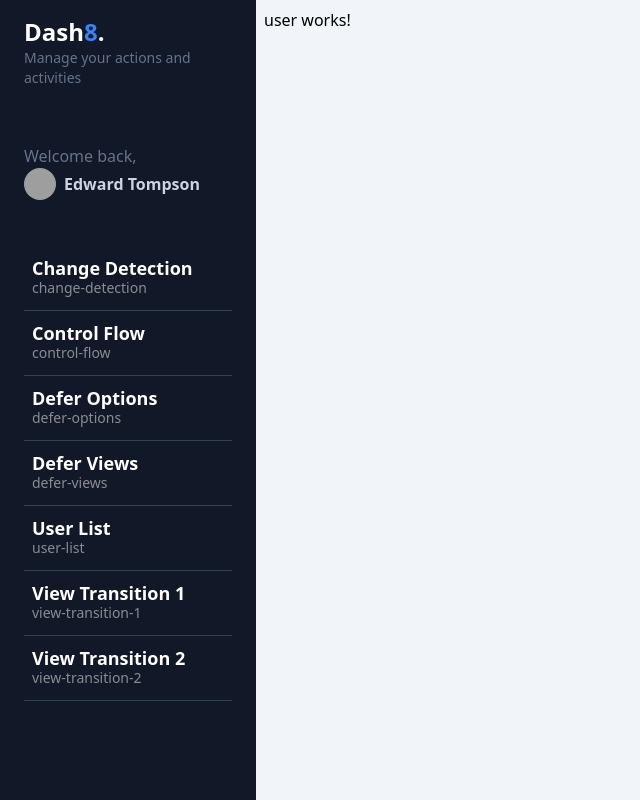
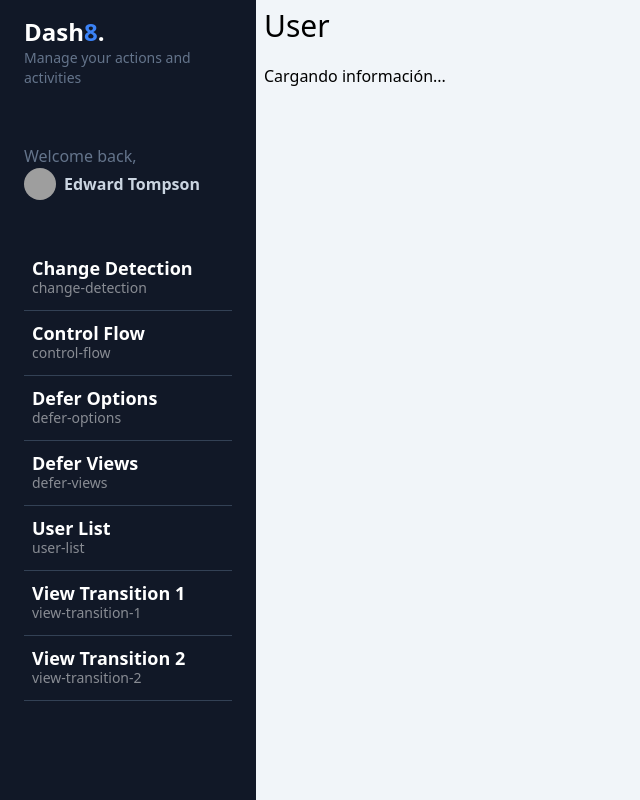
Before and after one commit to AlbertoG22/dashboard-app-angular, an Angular app: page /dashboard/user/1 in a window 1280 px wide. Shown: the whole page, without its empty margins (0-640 px from the left). Built offline with nearby package versions, Linux system fonts and the light colour scheme; no server answers; grey boxes are pictures that could not be loaded.

Commit message:
from observable to signal - toSignal()

```diff
--- a/src/app/dashboard/pages/user/user.component.html
+++ /dev/null
@@ -1 +0,0 @@
-<p>user works!</p>
--- a/src/app/dashboard/pages/user/user.component.ts
+++ b/src/app/dashboard/pages/user/user.component.ts
@@ -1,11 +1,49 @@
-import { Component } from '@angular/core';
+import { CommonModule } from '@angular/common';
+import { Component, inject, signal } from '@angular/core';
+import { ActivatedRoute } from '@angular/router';
+import { TitleComponent } from '@shared/title/title.component';
+import { toSignal } from '@angular/core/rxjs-interop';
+import { switchMap } from 'rxjs';
+import { UsersService } from '@services/users.service';
 
 @Component({
   standalone: true,
-  imports: [],
-  templateUrl: './user.component.html',
-  styles: ``
+  imports: [CommonModule, TitleComponent],
+  template: `
+    <app-title title="User" />
+
+    @if( user() ) {
+      <section>
+        <img
+          [srcset]="user()!.avatar"
+          [alt]="user()!.first_name"
+        />
+
+        <div>
+          <h3>{{ user()?.first_name }} {{ user()?.last_name }}</h3>
+          <p>{{ user()?.email }}</p>
+        </div>
+      </section>
+    } @else {
+      <p>Cargando información...</p>
+    }
+  `
 })
 export default class UserComponent {
 
+  private route = inject( ActivatedRoute );
+  private usersService = inject( UsersService );
+
+  public user = toSignal(
+    this.route.params.pipe(
+      switchMap( ({ id }) => this.usersService.getUserById( id ))
+    )
+  );
+
+  constructor() {
+    // console.log(this.route.params.subscribe(params => {
+    //   console.log({params});
+    // }));
+  }
+
 }
--- a/src/app/interfaces/req-response.ts
+++ b/src/app/interfaces/req-response.ts
@@ -5,6 +5,11 @@
   total_pages:  number;
   data:         User[];
   support:      Support;
+}
+
+export interface UserResponse {
+  data:     User;
+  support:  Support;
 }
 
 export interface User {
--- a/src/app/services/users.service.ts
+++ b/src/app/services/users.service.ts
@@ -1,7 +1,7 @@
 import { computed, inject, Injectable, signal } from '@angular/core';
-import { User, UsersResponse } from '../interfaces/req-response';
+import type { User, UserResponse, UsersResponse } from '../interfaces/req-response';
 import { HttpClient } from '@angular/common/http';
-import { delay } from 'rxjs';
+import { delay, map } from 'rxjs';
 
 interface State {
   users: User[];
@@ -25,12 +25,20 @@
 
   constructor() {
     this.http.get<UsersResponse>('https://reqres.in/api/users')
-    .pipe( delay(1500) )
-    .subscribe( res => {
+      .pipe( delay(1500) )
+      .subscribe( res => {
         this.#state.set({
           loading: false,
           users: res.data,
         });
       })
   }
+
+  getUserById( id: string ) {
+    return this.http.get<UserResponse>(`https://reqres.in/api/users/${ id }`)
+      .pipe(
+        delay(1500),
+        map( resp => resp.data )
+      )
+  }
 }
```
